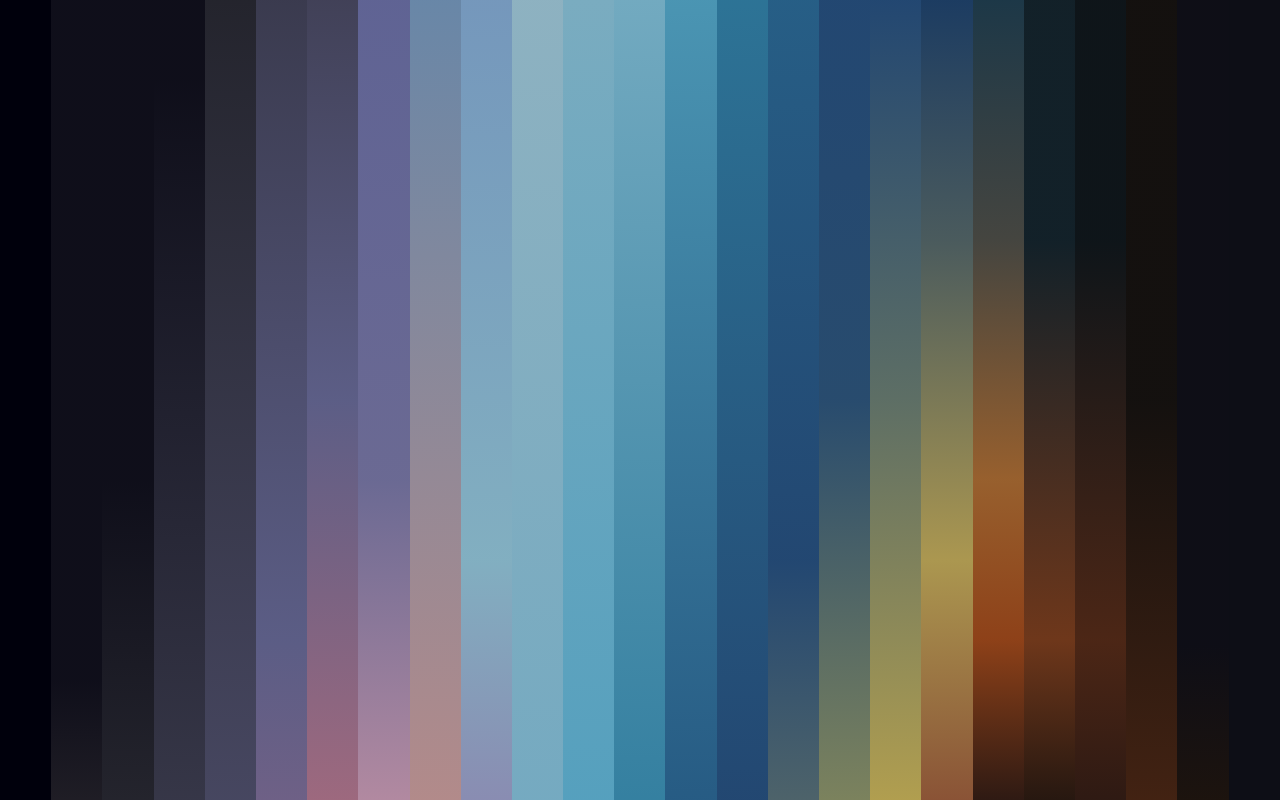
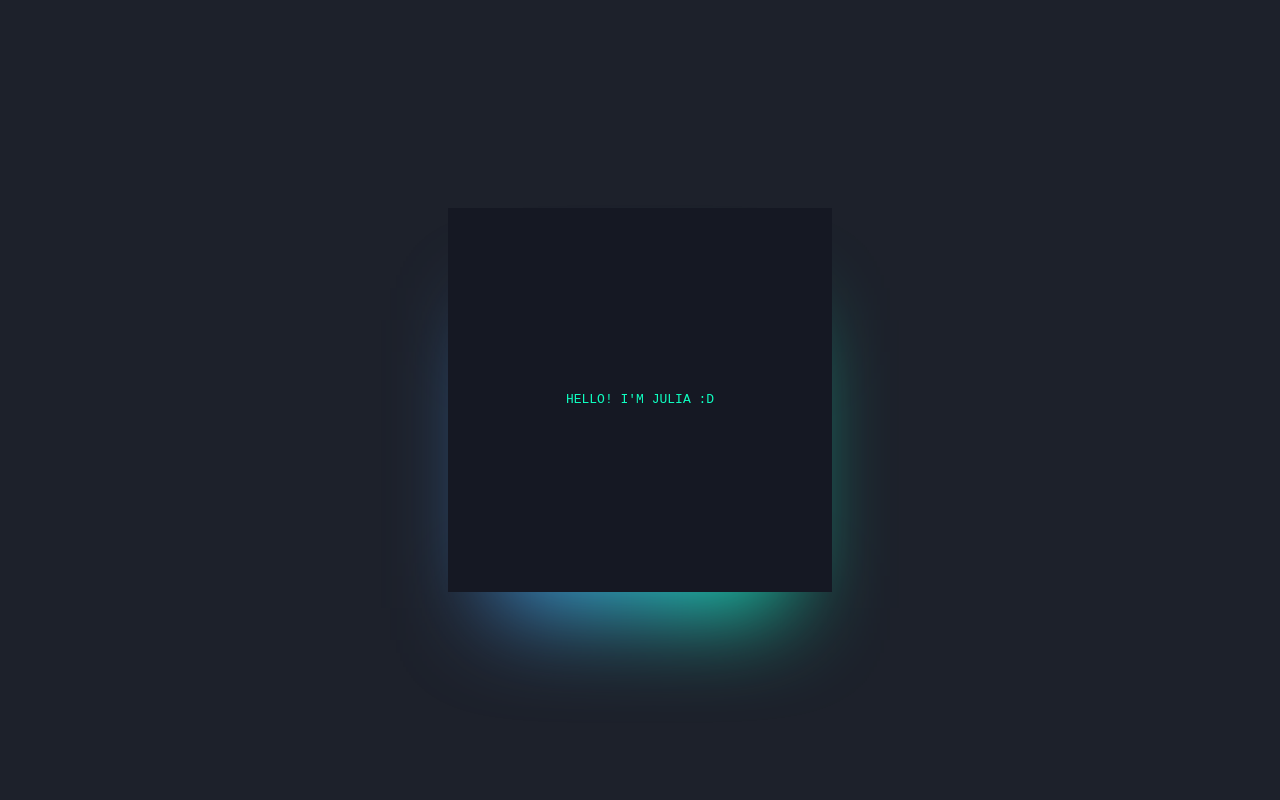
Before and after one commit to jwatzek/jwatzek.github.io, a plain HTML site: page index.html in a window 1280 px wide. Drawn offline with Linux system fonts and the light colour scheme.

Commit message:
move calamity site, replace root

```diff
--- a/index.html
+++ b/index.html
@@ -6,36 +6,12 @@
     <meta name="viewport" content="width=device-width, initial-scale=1, shrink-to-fit=no">
 
     <link href="style.css" rel="stylesheet" />
-    <title>CALAMITY GAMES</title>
+    <title>Hello! | I'm Julia :D</title>
 
   </head>
 
   <body>
-    <i></i>
-    <i></i>
-    <i></i>
-    <i></i>
-    <i></i>
-    <i></i>
-    <i></i>
-    <i></i>
-    <i></i>
-    <i></i>
-    <i></i>
-    <i></i>
-    <i></i>
-    <i></i>
-    <i></i>
-    <i></i>
-    <i></i>
-    <i></i>
-    <i></i>
-    <i></i>
-    <i></i>
-    <i></i>
-    <i></i>
-    <i></i>
-    <i></i>
+    <div>HELLO! I'M JULIA :D</div>
   </body>
 
 </html>
--- a/style.css
+++ b/style.css
@@ -1,101 +1,69 @@
-html, body {
-  width: 100%;
-  height: 100%;
-  margin: 0;
-  padding: 0;
-  background: #2D2E2F;
-  overflow: hidden;
+* {
+  box-sizing: border-box;
 }
 
-i {
-  float: left;
-  width: 4%;
+html,
+body {
+  margin: 0 auto;
   height: 100%;
-  opacity: 0.7;
 }
-i:hover {
-  opacity: 1 !important;
+
+body {
+  display: flex;
+  align-items: center;
+  font-family: monospace;
+  justify-content: center;
+  background-color: #1d212b;
 }
-i:active {
+
+div {
+  position: relative;
+  width: 30vw;
+  height: 30vw;
+  line-height: 30vw;
+  text-align: center;
+  color: #252B37;
+  background-color: #151823;
+  animation: textColor 10s ease infinite;
+}
+div:after {
   position: absolute;
-  top: 0;
+  content: "";
+  top: 5vw;
   left: 0;
+  right: 0;
+  z-index: -1;
+  height: 100%;
   width: 100%;
-  opacity: 1;
-  z-index: 99;
+  margin: 0 auto;
+  transform: scale(0.75);
+  -webkit-filter: blur(5vw);
+  -moz-filter: blur(5vw);
+  -ms-filter: blur(5vw);
+  filter: blur(5vw);
+  background: linear-gradient(270deg, #0fffc1, #7e0fff);
+  background-size: 200% 200%;
+  animation: animateGlow 10s ease infinite;
 }
-i:nth-child(1) {
-  background: #00000c;
+@keyframes animateGlow {
+  0% {
+    background-position: 0% 50%;
   }
-i:nth-child(2) {
-  background: linear-gradient(to bottom, #020111 85%, #191621 100%);
+  50% {
+    background-position: 100% 50%;
   }
-i:nth-child(3) {
-  background: linear-gradient(to bottom, #020111 60%, #20202c 100%);
+  100% {
+    background-position: 0% 50%;
   }
-i:nth-child(4) {
-  background: linear-gradient(to bottom, #020111 10%, #3a3a52 100%);
 }
-i:nth-child(5) {
-  background: linear-gradient(to bottom, #20202c 0%, #515175 100%);
+@keyframes textColor {
+  0% {
+    color: #7e0fff;
   }
-i:nth-child(6) {
-  background: linear-gradient(to bottom, #40405c 0%, #6f71aa 80%, #8a76ab 100%);
+  50% {
+    color: #0fffc1;
   }
-i:nth-child(7) {
-  background: linear-gradient(to bottom, #4a4969 0%, #7072ab 50%, #cd82a0 100%);
+  100% {
+    color: #7e0fff;
   }
-i:nth-child(8) {
-  background: linear-gradient(to bottom, #757abf 0%, #8583be 60%, #eab0d1 100%);
 }
-i:nth-child(9) {
-  background: linear-gradient(to bottom, #82addb 0%, #ebb2b1 100%);
-}
-i:nth-child(10) {
-  background: linear-gradient(to bottom, #94c5f8 1%, #a6e6ff 70%, #b1b5ea 100%);
-}
-i:nth-child(11) {
-  background: linear-gradient(to bottom, #b7eaff 0%, #94dfff 100%);
-}
-i:nth-child(12) {
-  background: linear-gradient(to bottom, #9be2fe 0%, #67d1fb 100%);
-}
-i:nth-child(13) {
-  background: linear-gradient(to bottom, #90dffe 0%, #38a3d1 100%);
-}
-i:nth-child(14) {
-  background: linear-gradient(to bottom, #57c1eb 0%, #246fa8 100%);
-}
-i:nth-child(15) {
-  background: linear-gradient(to bottom, #2d91c2 0%, #1e528e 100%);
-}
-i:nth-child(16) {
-  background: linear-gradient(to bottom, #2473ab 0%, #1e528e 70%, #5b7983 100%);
-}
-i:nth-child(17) {
-  background: linear-gradient(to bottom, #1e528e 0%, #265889 50%, #9da671 100%);
-}
-i:nth-child(18) {
-  background: linear-gradient(to bottom, #1e528e 0%, #728a7c 50%, #e9ce5d 100%);
-}
-i:nth-child(19) {
-  background: linear-gradient(to bottom, #154277 0%, #576e71 30%, #e1c45e 70%, #b26339 100%);
-}
-i:nth-child(20) {
-  background: linear-gradient(to bottom, #163C52 0%, #4F4F47 30%, #C5752D 60%, #B7490F 80%, #2F1107 100%);
-}
-i:nth-child(21) {
-  background: linear-gradient(to bottom, #071B26 0%, #071B26 30%, #8A3B12 80%, #240E03 100%);
-}
-i:nth-child(22) {
-  background: linear-gradient(to bottom, #010A10 30%, #59230B 80%, #2F1107 100%);
-}
-i:nth-child(23) {
-  background: linear-gradient(to bottom, #090401 50%, #4B1D06 100%);
-}
-i:nth-child(24) {
-  background: linear-gradient(to bottom, #00000c 80%, #150800 100%);
-}
-i:nth-child(25) {
-  background: #00000c;
-}
```
Lines whose indentation alone changed are shown as unchanged.
